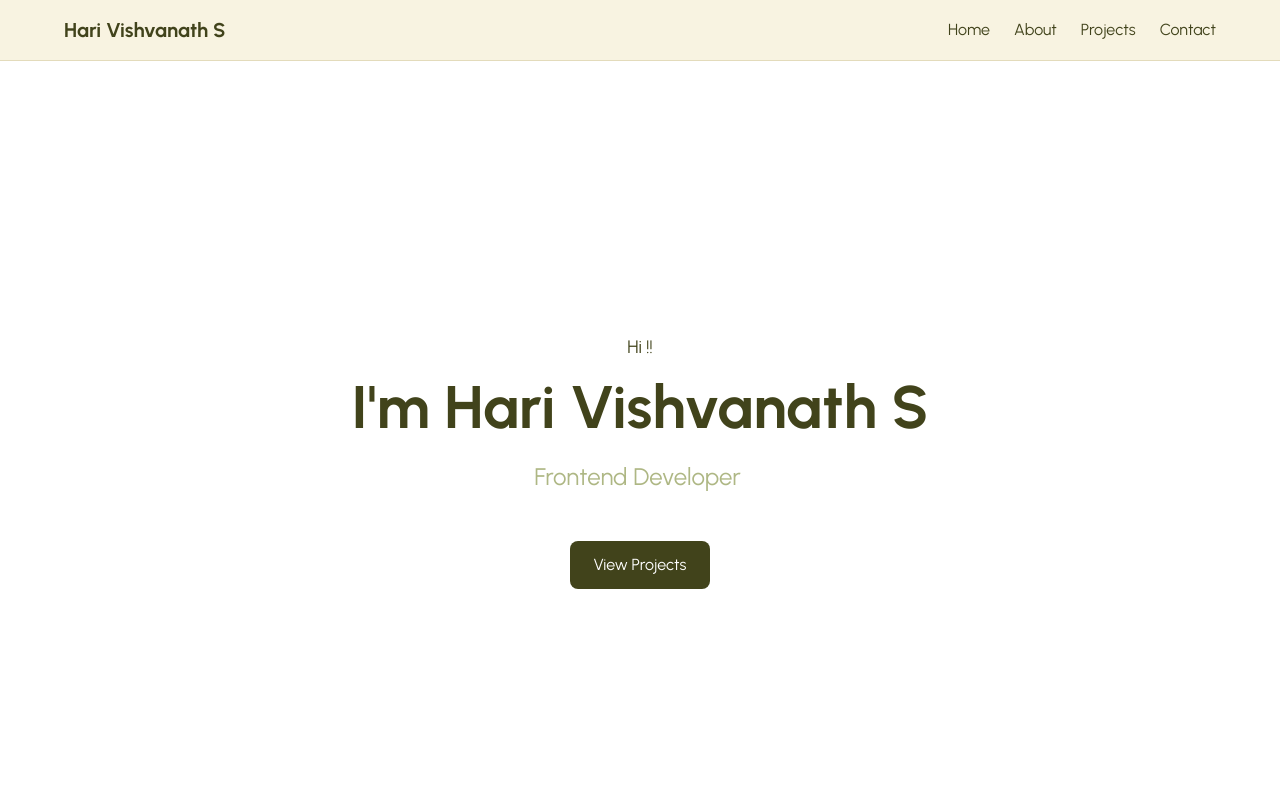
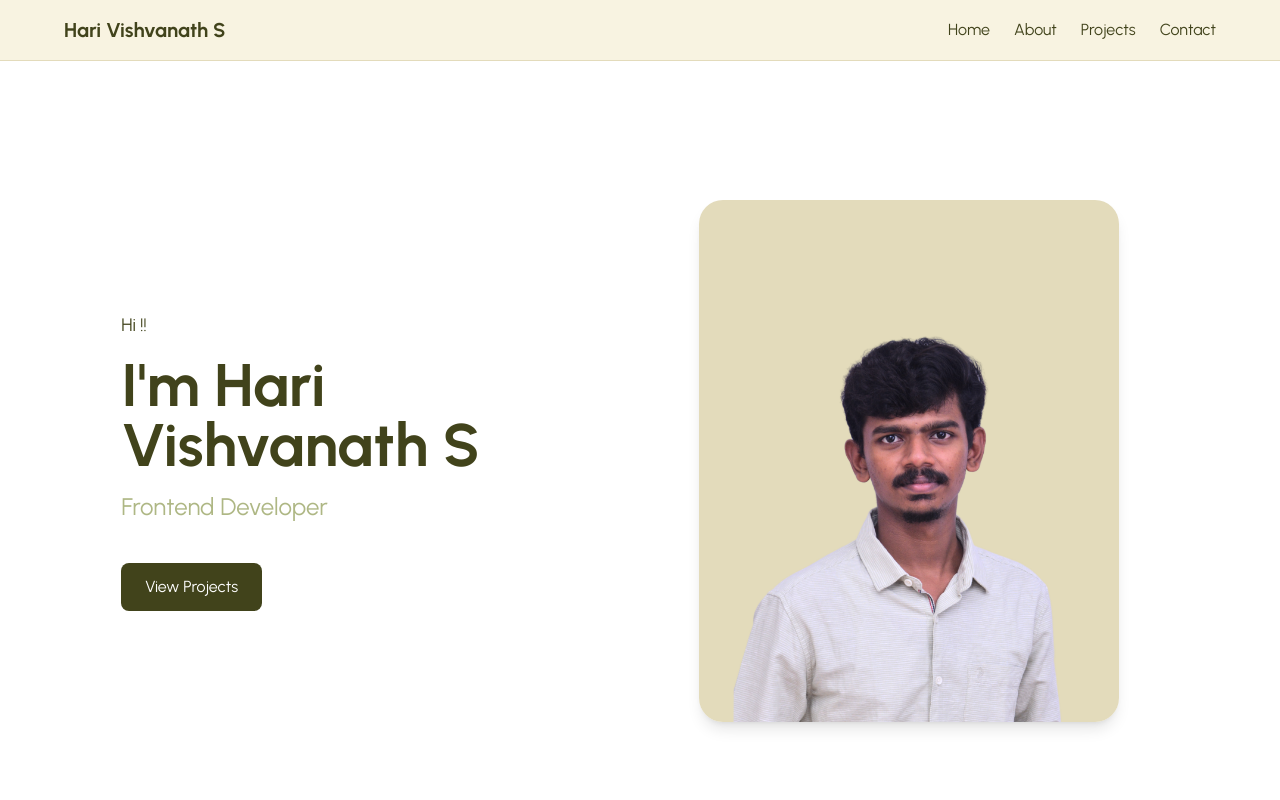
Before and after one commit to harivishvanath7/Portfolio, a React (Vite) app: page / in a window 1280 px wide. Shown: the top 800 px of the page. Built offline with nearby package versions, Linux system fonts and the light colour scheme.

Commit message:
feat(hero-page): Added hero image

```diff
--- a/src/components/Hero.jsx
+++ b/src/components/Hero.jsx
@@ -1,16 +1,22 @@
 import { TypeAnimation } from "react-type-animation";
+import profile from "../assets/hero.png";
 
 const Hero = () => {
   return (
     <section
       id="home"
-      className="bg-white text-brand-dark min-h-screen flex items-center justify-center"
+      className="bg-white text-brand-dark min-h-screen flex items-center"
     >
-      <div className="max-w-4xl mx-auto text-center px-4 space-y-4">
-        <p className="text-lg mb-4">Hi !!</p>
-        <h1 className="text-4xl md:text-6xl font-bold mb-6">
+      <div className="max-w-6xl mx-auto px-4 flex flex-col md:flex-row items-center gap-10">
+
+        {/* LEFT SIDE - TEXT */}
+        <div className="text-center md:text-left flex-1 space-y-4">
+          <p className="text-lg">Hi !!</p>
+
+          <h1 className="text-4xl md:text-6xl font-bold">
             I'm Hari Vishvanath S
           </h1>
+
           <p className="text-xl md:text-2xl text-brand-olive">
             <TypeAnimation
               sequence={[
@@ -29,12 +35,24 @@ const Hero = () => {
               repeat={Infinity}
             />
           </p>
+
           <a
             href="#projects"
-          className="inline-block mt-8 bg-brand-dark text-white px-6 py-3 rounded-lg hover:opacity-90 transition"
+            className="inline-block mt-6 bg-brand-dark text-white px-6 py-3 rounded-lg hover:opacity-90 transition"
           >
             View Projects
           </a>
+        </div>
+
+        {/* RIGHT SIDE - IMAGE */}
+        <div className="flex-1 flex justify-center">
+          <img
+            src={profile}
+            alt="Hari Vishvanath"
+            className="w-[280px] md:w-[350px] lg:w-[420px] rounded-3xl shadow-lg object-cover"
+          />
+        </div>
+
       </div>
     </section>
   );
```
Also changed, not shown: src/assets/hero.png (added). Lines whose indentation alone changed are shown as unchanged.
